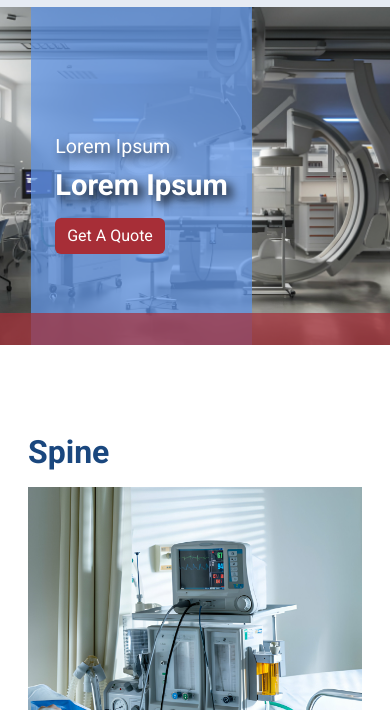
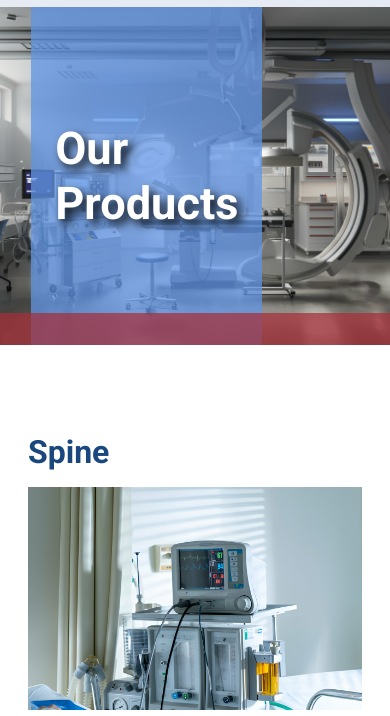
Before and after one commit to Ismaeel77/Promedex, a plain HTML site: page products.html in a window 390 px wide. Shown: the part 128-844 px from the top of the page. Drawn offline with nearby package versions, Linux system fonts and the light colour scheme.

Commit message:
edit panner

```diff
--- a/css/products.css
+++ b/css/products.css
@@ -8,6 +8,12 @@
   background-repeat: no-repeat;
   background-position: center;
   height: 70vh;
+}
+@media (max-width: 767px) {
+  #panner .panner-text .text h1 {
+    font-size: 2.825rem;
+    margin-bottom: 0 !important;
+  }
 }
 #panner .panner-ribbon {
   background-color: #a72e37b5 !important;
--- a/products.html
+++ b/products.html
@@ -133,9 +133,7 @@
         <div class="panner-container">
           <div class="panner-text position-absolute text-white text-capitalize">
             <div class="text position-relative z-3 p-4">
-              <p class="fs-1">lorem ipsum</p>
-              <h1 class="fw-bold">lorem ipsum</h1>
-              <button class="fs-4 btn main-btn" type="button">get a quote</button>
+              <h1 class="fw-bold">our <br> products</h1>
             </div>
           </div>
         </div>
```
